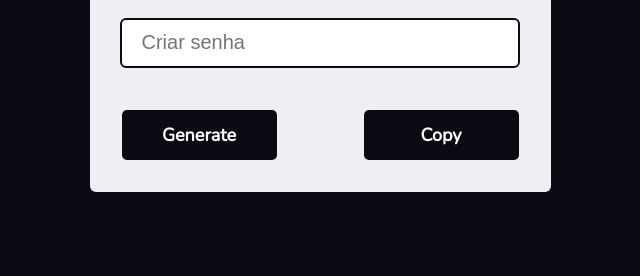
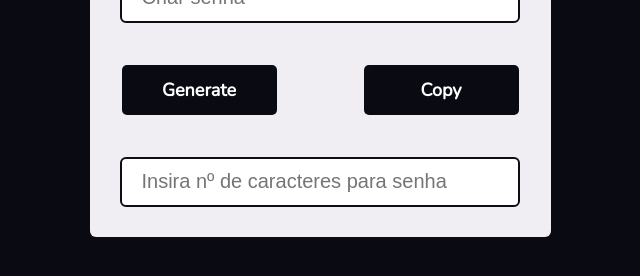
Before and after one commit to Woblew/geradordesenhas, a plain HTML site: page index.html in a window 1280 px wide. Shown: the part 346-622 px from the top of the page, without its empty margins (320-960 px from the left). Drawn offline with nearby package versions, Linux system fonts and the light colour scheme.

Commit message:
caixa de texto

```diff
--- a/css/estilo.css
+++ b/css/estilo.css
@@ -44,9 +44,14 @@
        font-size: 20px;
       }
 
+      #passwordSize{
+        user-select: auto;
+      }
+
       #button {
         font-size: 18px;
         margin-top: 40px;
+        margin-bottom: 40px;
         border: none;
         width: 155px;
         height: 50px;
--- a/index.html
+++ b/index.html
@@ -19,10 +19,14 @@
 
             <input type="text" name="" placeholder="Criar senha" id="password" readonly>
 
+
             <table>
                 <th><div id="button" class="btn1"onclick="genPassword()">Generate</div></th>
                 <th><a  id="button" class="btn2" onclick="copyPassword()">Copy</a></th>
              </table>
+
+             <input type="text" name="" placeholder="Insira nº de caracteres para senha" id="passwordSize" readonly>
+
         </div>
 
         <script src="Senha.js"></script>
```
